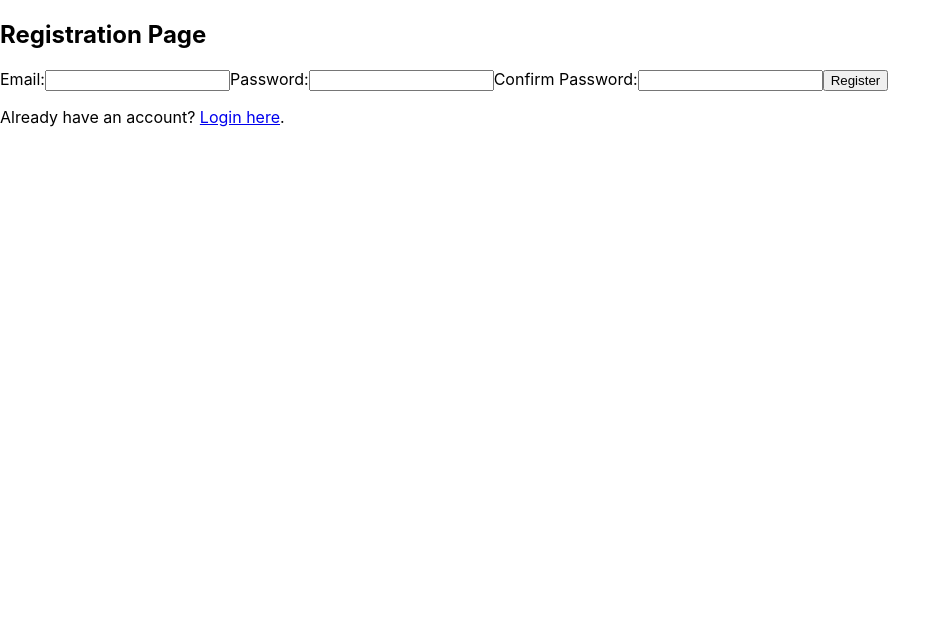
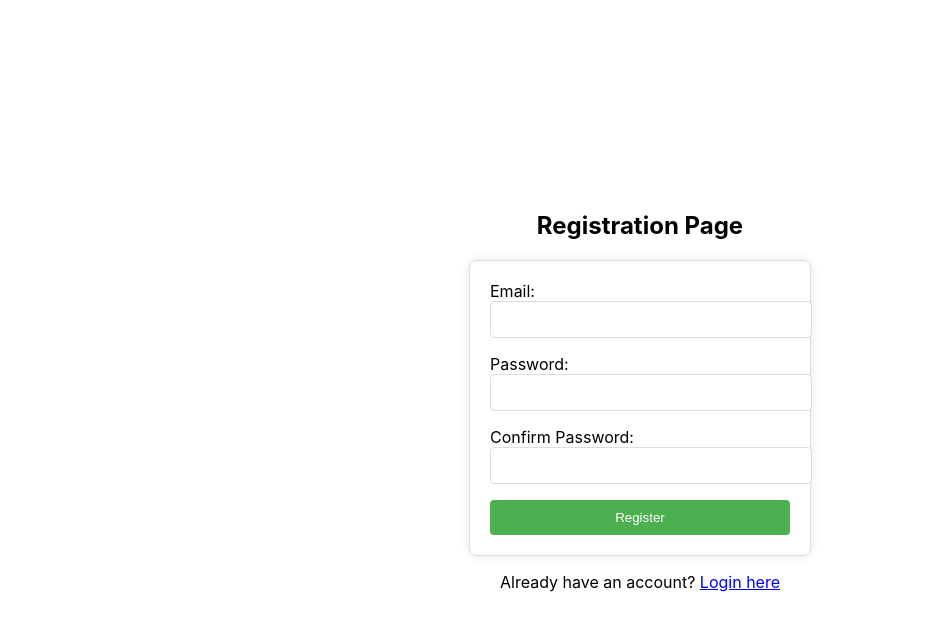
Before and after one commit to GreatDeveloper66/react-node-auth, a React (Create React App) app in the folder client/: page /register in a window 1280 px wide. Shown: the top 630 px of the page, without its empty margins (0-950 px from the left). Built offline with nearby package versions, Linux system fonts and the light colour scheme.

Commit message:
Add Styling to Login and Register forms

```diff
--- /dev/null
+++ b/client/src/css/loginRegisterStyles.js
@@ -0,0 +1,74 @@
+// styles.js
+export const container = {
+    display: 'flex',
+    flexDirection: 'column',
+    alignItems: 'center',
+    justifyContent: 'center',
+    minHeight: '100vh',
+  };
+
+  export const heading = {
+    fontSize: '24px',
+    marginBottom: '20px',
+  };
+
+  export const form = {
+    width: '300px',
+    padding: '20px',
+    border: '1px solid #ddd',
+    borderRadius: '8px',
+    boxShadow: '0 0 10px rgba(0, 0, 0, 0.1)',
+  };
+
+  export const label = {
+    marginBottom: '8px',
+  };
+
+  export const input = {
+    width: '100%',
+    padding: '10px',
+    marginBottom: '16px',
+    borderRadius: '4px',
+    border: '1px solid #ddd',
+  };
+
+  export const button = {
+    width: '100%',
+    padding: '10px',
+    background: '#4CAF50',
+    color: 'white',
+    border: 'none',
+    borderRadius: '4px',
+    cursor: 'pointer',
+  };
+
+  export const checkboxContainer = {
+    display: 'flex',
+    alignItems: 'center',
+    marginBottom: '16px',
+  };
+
+  export const checkbox = {
+    marginRight: '8px',
+  };
+
+  export const checkboxText = {
+    fontSize: '14px',
+  };
+
+  export const linkText = {
+    marginTop: '16px',
+  };
+
+  export default {
+    container,
+    heading,
+    form,
+    label,
+    input,
+    button,
+    checkboxContainer,
+    checkbox,
+    checkboxText,
+    linkText,
+  };
--- a/client/src/pages/LoginPage.js
+++ b/client/src/pages/LoginPage.js
@@ -2,6 +2,7 @@
 import React, { useState } from 'react';
 import { Link, useNavigate } from 'react-router-dom';
 import { useAuth } from '../context/AuthContext';
+import { container, heading, form, label, input, button, checkboxText, linkText } from '../css/loginRegisterStyles';
 
 // ... (other imports)
 
@@ -24,25 +25,27 @@ const LoginPage = () => {
   };
 
   return (
-    <div>
-      <h2>Login Page</h2>
-      <form>
-        <label>Email:</label>
+    <div style={container}>
+      <h2 style={heading}>Login Page</h2>
+      <form style={form}>
+        <label style={label}>Email:</label>
         <input
           type="email"
           value={email}
           onChange={(e) => setEmail(e.target.value)}
+          style={input}
         />
-        <label>Password:</label>
+        <label style={label}>Password:</label>
         <input
           type="password"
           value={password}
           onChange={(e) => setPassword(e.target.value)}
+          style={input}
         />
-        <button onClick={handleLogin}>Login</button>
-        <input type="checkbox" /> Remember me
+        <button onClick={handleLogin} style={button}>Login</button>
+        <input type="checkbox" style={checkboxText} /> Remember me
       </form>
-      <p>
+      <p style={linkText}>
         Don't have an account? <Link to="/register">Register here</Link>.
       </p>
     </div>
--- a/client/src/pages/RegistrationPage.js
+++ b/client/src/pages/RegistrationPage.js
@@ -1,6 +1,7 @@
 import React, { useState } from 'react';
 import { Link, useNavigate } from 'react-router-dom';
 import { useAuth } from '../context/AuthContext';
+import { container, heading, form, label, input, button, linkText } from '../css/loginRegisterStyles';
 
 const RegistrationPage = () => {
     const [email, setEmail] = useState('');
@@ -21,31 +22,34 @@ const RegistrationPage = () => {
     };
 
     return (
-        <div>
-        <h2>Registration Page</h2>
-            <form>
-            <label>Email:</label>
+        <div style={container}>
+        <h2 style={heading}>Registration Page</h2>
+            <form style={form}>
+            <label style={label}>Email:</label>
             <input
                 type="email"
                 value={email}
                 onChange={(e) => setEmail(e.target.value)}
+                style={input}
             />
-            <label>Password:</label>
+            <label style={label}>Password:</label>
             <input
                 type="password"
                 value={password}
                 onChange={(e) => setPassword(e.target.value)}
+                style={input}
             />
-            <label>Confirm Password:</label>
+            <label style={label}>Confirm Password:</label>
             <input
                 type="password"
                 value={password}
                 onChange={(e) => setPassword(e.target.value)}
+                style={input}
             />
-            <button onClick={handleRegistration}>Register</button>
+            <button onClick={handleRegistration} style={button}>Register</button>
             </form>
-        <p>
-            Already have an account? <Link to="/">Login here</Link>.
+        <p style={linkText}>
+            Already have an account? <Link to="/">Login here</Link>
         </p>
         </div>
     );
```
